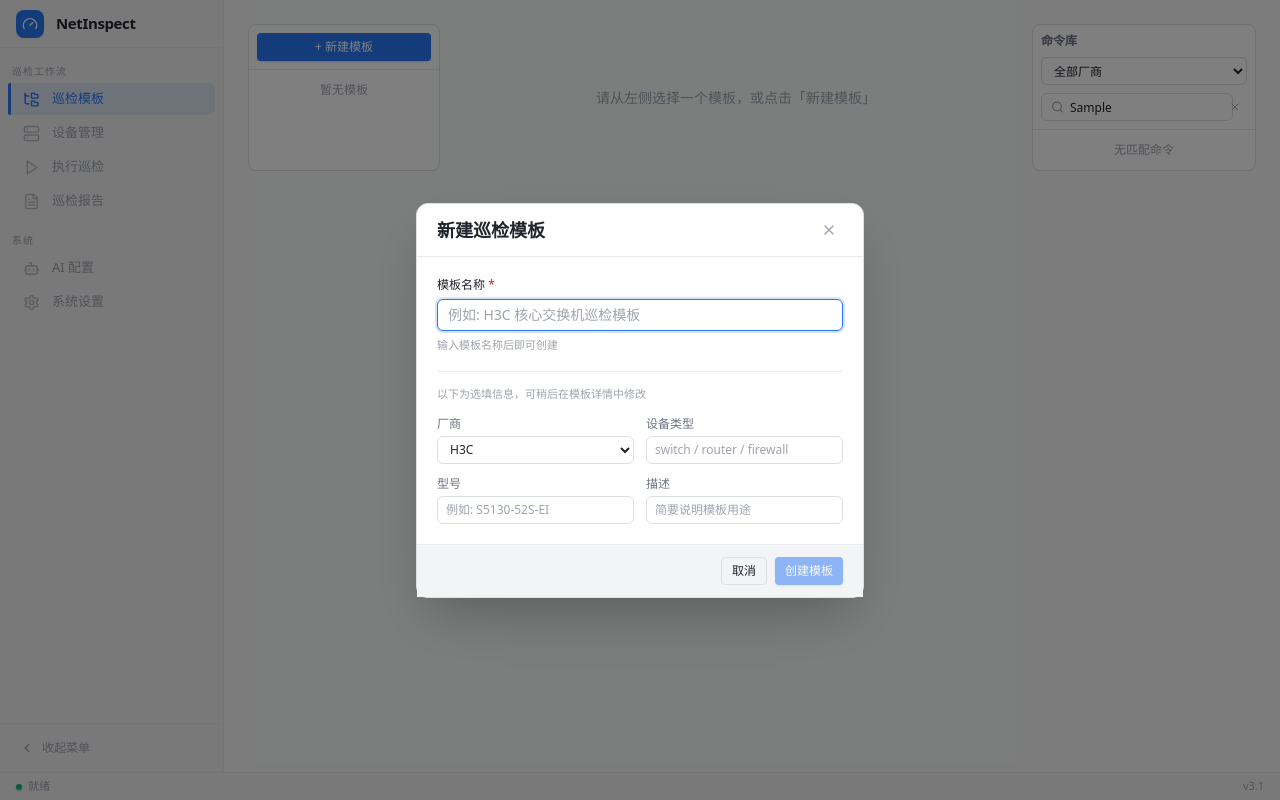
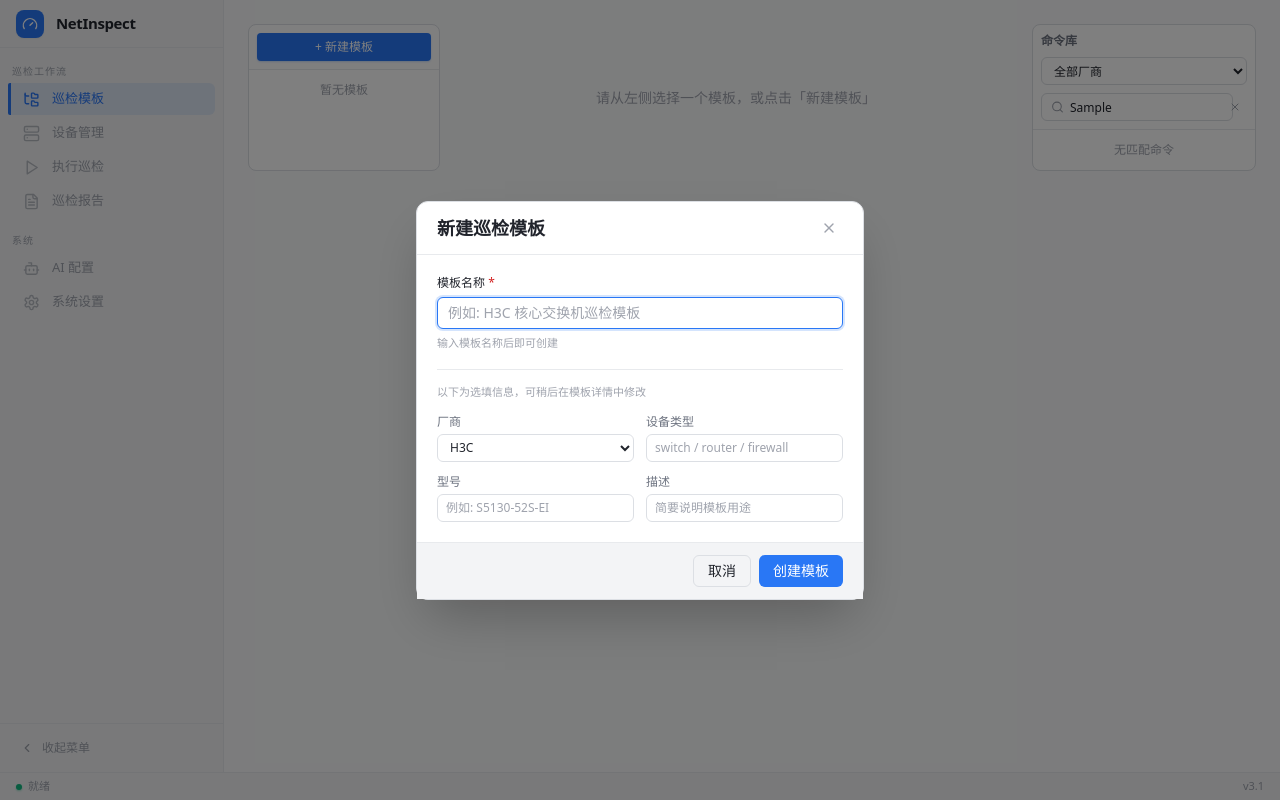
Before and after one commit to neowong/inspection-rust, a React (Vite) app: page /templates in a window 1280 px wide. Both pictures are taken after typing "Sample" into the empty fields and a click on the button "+ 新建模板". Built offline with nearby package versions, Linux system fonts and the light colour scheme.

Commit message:
fix: 模板创建弹窗 — 换用原生 input/button 绕过组件层
怀疑自定义组件在 Tauri webview 中有事件兼容问题，
改用 ref 读值 + 原生 button，直接打通完整链路。

Co-Authored-By: neo <neowong2005@gmail.com>

```diff
--- a/src/pages/TemplatesPage.tsx
+++ b/src/pages/TemplatesPage.tsx
@@ -1,4 +1,4 @@
-import { useState, useEffect, useCallback, useMemo } from "react";
+import { useState, useEffect, useCallback, useMemo, useRef } from "react";
 import { invoke } from "@tauri-apps/api/core";
 import Toolbar from "../components/Toolbar";
 import SearchInput from "../components/SearchInput";
@@ -61,6 +61,8 @@ export default function TemplatesPage() {
   const [renameName, setRenameName] = useState("");
 
   const [deleteModalOpen, setDeleteModalOpen] = useState(false);
+
+  const newNameRef = useRef<HTMLInputElement>(null);
 
   // Load data
   const loadData = useCallback(async () => {
@@ -169,10 +171,11 @@ export default function TemplatesPage() {
 
   // --- Actions ---
   const handleCreate = async () => {
-    if (!newForm.name.trim()) return;
+    const name = newNameRef.current?.value.trim();
+    if (!name) return;
     try {
       await invoke("create_template", {
-        name: newForm.name.trim(),
+        name,
         vendor: newForm.vendor,
         model: newForm.model.trim() || undefined,
         device_type: newForm.device_type.trim() || undefined,
@@ -579,14 +582,22 @@ export default function TemplatesPage() {
         width="max-w-md"
         onClose={() => setNewModalOpen(false)}
         footer={
-          <>
-            <Button variant="secondary" size="sm" onClick={() => setNewModalOpen(false)}>
+          <div className="flex gap-2 justify-end">
+            <button
+              type="button"
+              className="h-8 px-3.5 rounded-md text-sm font-medium border border-[hsl(var(--border))] text-[hsl(var(--text-primary))] hover:bg-[hsl(var(--bg-hover))] transition-colors"
+              onClick={() => setNewModalOpen(false)}
+            >
               取消
-            </Button>
-            <Button size="sm" disabled={!newForm.name.trim()} onClick={handleCreate}>
+            </button>
+            <button
+              type="button"
+              className="h-8 px-3.5 rounded-md text-sm font-medium bg-[hsl(var(--accent))] text-white hover:bg-[hsl(var(--accent)/0.9)] transition-colors"
+              onClick={handleCreate}
+            >
               创建模板
-            </Button>
-          </>
+            </button>
+          </div>
         }
       >
         <div className="space-y-4">
@@ -595,15 +606,14 @@ export default function TemplatesPage() {
             <label className="block text-xs font-medium text-[hsl(var(--text-primary))] mb-1.5">
               模板名称 <span className="text-[hsl(var(--danger))]">*</span>
             </label>
-            <Input
-              value={newForm.name}
-              onChange={(e) => setNewForm({ ...newForm, name: e.target.value })}
+            <input
+              ref={newNameRef}
+              type="text"
+              className="w-full h-8 px-2.5 rounded-md text-sm bg-[hsl(var(--bg-card))] border border-[hsl(var(--border))] text-[hsl(var(--text-primary))] placeholder:text-[hsl(var(--text-tertiary))] outline-none focus:border-[hsl(var(--accent))] focus:ring-2 focus:ring-[hsl(var(--accent)/0.2)] transition-colors"
               placeholder="例如: H3C 核心交换机巡检模板"
               autoFocus
             />
-            {!newForm.name.trim() && (
-              <p className="text-[11px] text-[hsl(var(--text-tertiary))] mt-1">输入模板名称后即可创建</p>
-            )}
+            <p className="text-[11px] text-[hsl(var(--text-tertiary))] mt-1">输入模板名称后即可创建</p>
           </div>
 
           {/* 选填信息 — 收起，用分割线隔开 */}
```
